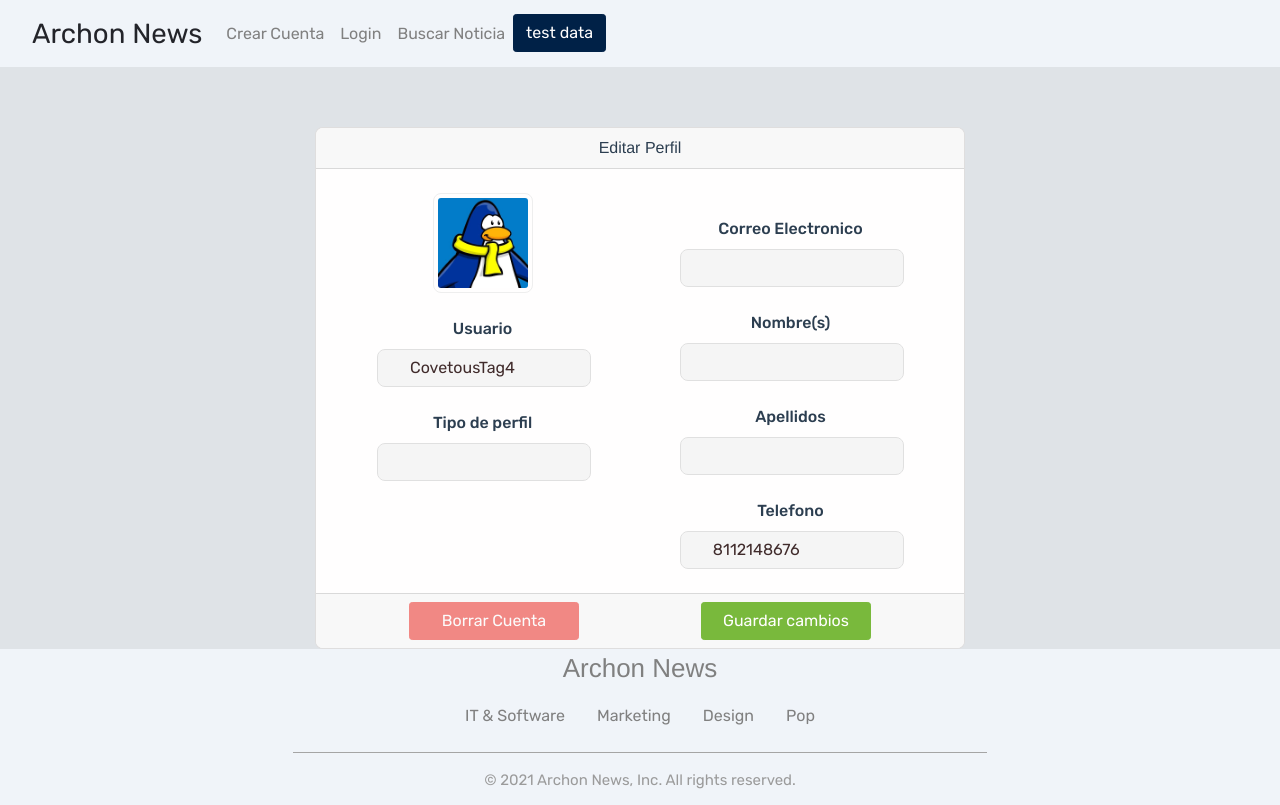
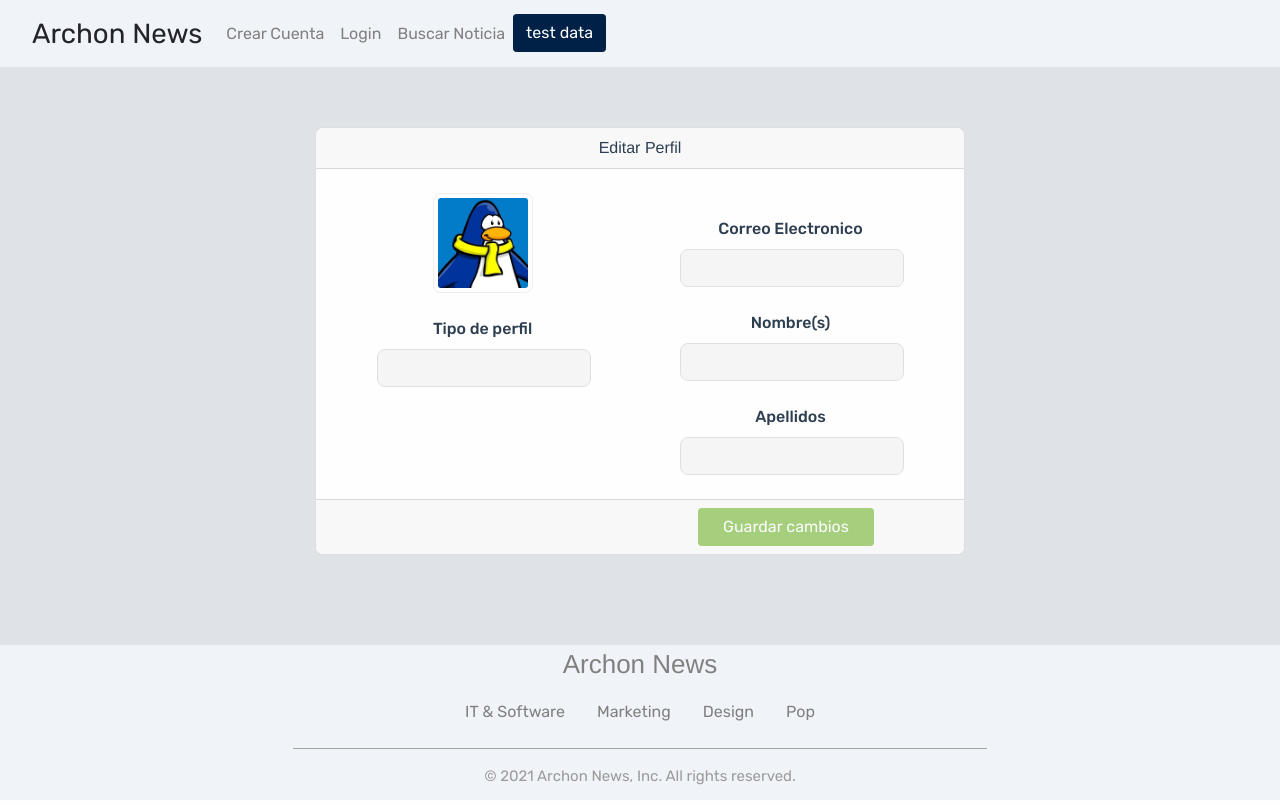
Before and after one commit to mquintero0118/PiaBDM, a Vue app: page /editProfile in a window 1280 px wide. Built offline with nearby package versions, Linux system fonts and the light colour scheme.

Commit message:
First test of image upload

```diff
--- a/src/components/EditProfile.vue
+++ b/src/components/EditProfile.vue
@@ -8,16 +8,6 @@
             <div>
             <img src="./testImages/PP.jpg" class="img-thumbnail" alt="..." />
             </div>
-            <div>
-              <br>
-            <label for="userE">Usuario </label>
-            <input
-            type="text"
-            class="form-control"
-            id="inputUserE"
-            value="CovetousTag4"
-          />
-          </div>
           <div>
               <br>
             <label for="names">Tipo de perfil </label>
@@ -40,7 +30,7 @@
             class="form-control"
             v-model="emailV"
             id="inputEmailE"
-
+            @change="changeData"
           />
           </div>
           <div>
@@ -51,7 +41,7 @@
             class="form-control"
              v-model="nameV"
             id="inputNameE"
-
+            @change="changeData"
           />
           </div>
           <div>
@@ -62,29 +52,17 @@
             class="form-control"
              v-model="lastNameV"
             id="inputLastnameE"
+            @change="changeData"
 
           />
-          </div>
-          <div>
-              <br>
-            <label for="cellphone">Telefono </label>
-            <input
-            type="text"
-            class="form-control"
-            id="inputCellphone"
-            value="8112148676"
-            oninput="this.value = this.value.replace(/[^0-9.]/g, '').replace(/(\..*)\./g, '$1');" />
           </div>
           </div>
         </div>
       </div>
       <div class="card-footer">
         <div class="container">
-          <div class="d-flex justify-content-around">
-             <button type="button" class="btn btn-danger btnE" disabled>
-              Borrar Cuenta
-            </button>
-            <button type="button" class="btn btn-success btnE">
+          <div class="d-flex justify-content-end">
+            <button type="button" class="btn btn-success btnE" @click="editUser" :disabled="dataChanged">
               Guardar cambios
             </button>
           </div>
@@ -95,43 +73,58 @@
 </template>
 
 <script>
-import { ref } from "vue";
+import { onMounted, ref } from "vue";
+import { useStore } from "vuex";
 export default{
 
 setup() {
-
+  const dataChanged = ref(true)
+const store = useStore();
 const emailV = ref();
 const nameV = ref();
 const lastNameV = ref();
 const userTypeV = ref();
 
+onMounted(() =>{
+  emailV.value = store.state.email
+  nameV.value = store.state.name
+  lastNameV.value = store.state.last_name
+  userTypeV.value = store.state.user_type
+})
 
-var email = localStorage.getItem("email");
-var name = localStorage.getItem("name");
-var last_name = localStorage.getItem("last_name");
-var user_type = localStorage.getItem("user_type");
+function editUser () {
+  store.state.email = emailV.value;
+  store.state.name = nameV.value;
+  store.state.last_name = lastNameV.value;
 
-emailV.value = email;
-nameV.value = name;
-lastNameV.value = last_name;
-userTypeV.value = user_type;
-
-console.log(user_type);
-
+  var data = new FormData();
+  data.append("email", emailV.value)
+  data.append("name", nameV.value)
+  data.append("last_name", lastNameV.value)
+  for(var pair of data.entries()) {
+   console.log(pair[0]+ ', '+ pair[1]);
+}
+}
+function changeData () {
+  dataChanged.value = false;
+}
 
 return{
 emailV,
 nameV,
 lastNameV,
-email,
-userTypeV
+userTypeV,
+store,
+editUser,
+changeData,
+dataChanged
 };
 
 }
 };
 </script>
 
-<style>
+<style scoped>
 .img-thumbnail {
   max-width: 100px;
   max-height: 100px;
@@ -143,5 +136,6 @@ userTypeV
   max-width: 30%;
   min-width: 30%;
   width: 30%;
+  margin-right: 10%;
 }
 </style>
--- a/src/components/createNews.vue
+++ b/src/components/createNews.vue
@@ -67,7 +67,8 @@
                   type="file"
                   accept="image/png, image/gif, image/jpeg"
                   id="formFileMultipleImg"
-                  multiple
+                  ref="file"
+                  v-on:change="handleFileUpload()"
                 />
               </div>
               <br />
@@ -152,6 +153,7 @@ export default {
       month: "2-digit",
       day: "numeric",
     };
+    const file = ref(null)
     const title = ref("");
     const section = ref();
     var sections = ref([]);
@@ -163,6 +165,11 @@ export default {
     function confirm() {
       sendData();
     }
+    const handleFileUpload = async() => {
+           // debugger;
+            console.log("selected file",file.value.files)
+            //Upload to server
+        }
 
     async function sendData() {
       var data = new FormData();
@@ -180,6 +187,7 @@ export default {
       data.append("img", document.getElementById("formFileMultipleImg").value);
       data.append("seccion", section.value);
       data.append("tag", valueTags.value);
+      data.append("image", file.value.files);
 
       var datelocal = date.value.toLocaleDateString("en", options);
       var dateSQL =
@@ -288,6 +296,8 @@ export default {
       section,
       date,
       valueTags,
+      handleFileUpload,
+      file,
     };
   },
 };
```
